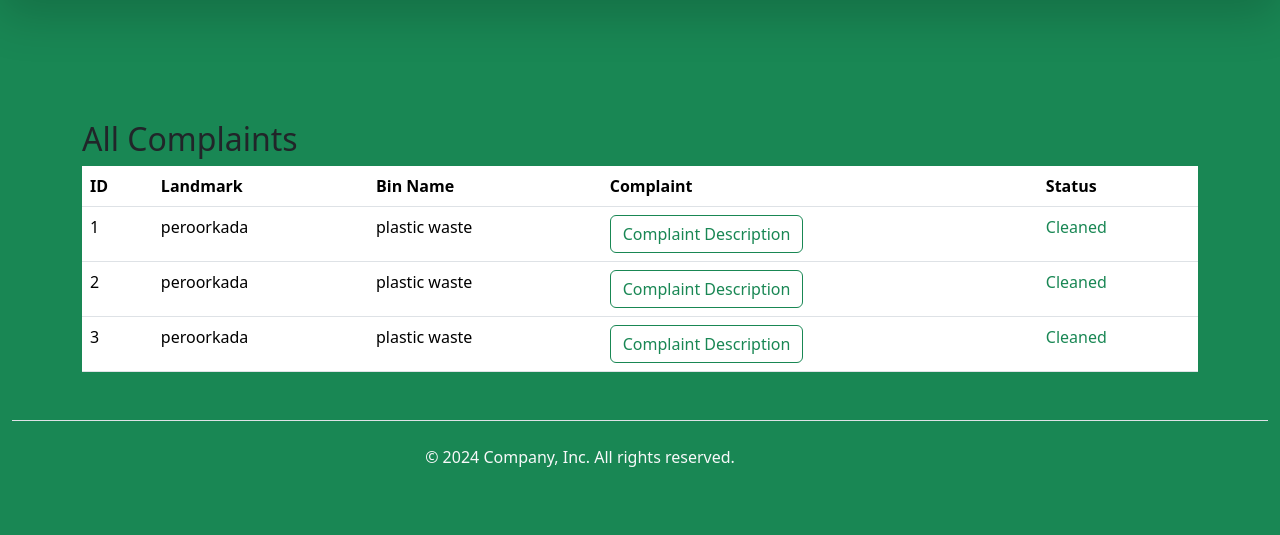
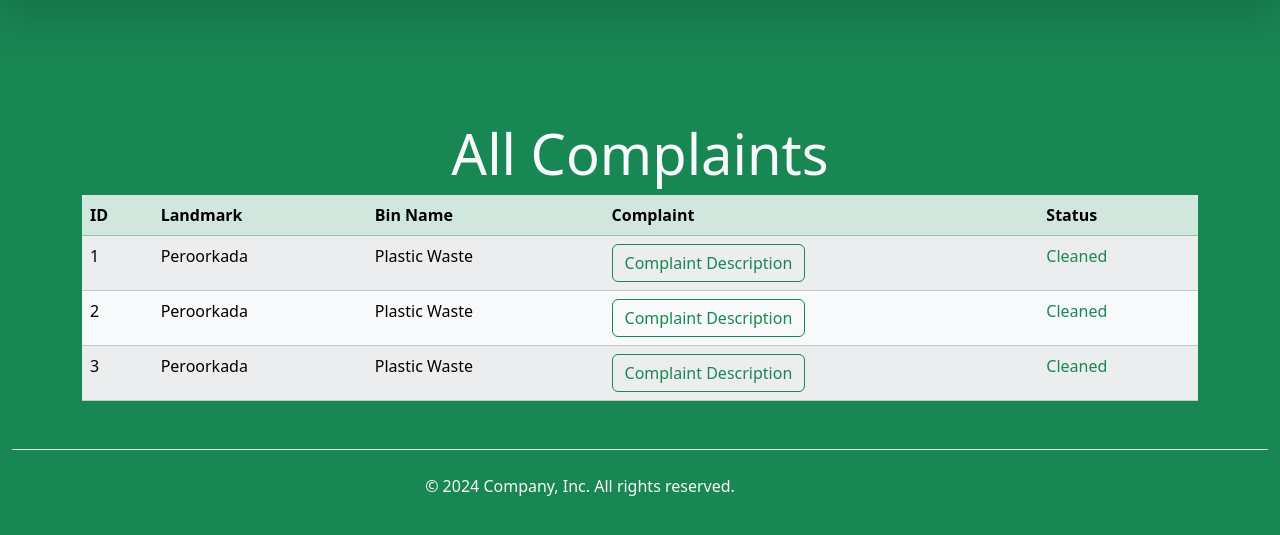
Before and after one commit to Nandhukriss/garbage-management-system-django, a Django app: page /view-all-complaints/ in a window 1280 px wide. Shown: the part 115-650 px from the top of the page. Run offline with Django 4.2, Linux system fonts and the light colour scheme; a user stored in the database is signed in; data comes from the database, SQL or seed files in the repository; both versions use the stored data as it was after the commit; some libraries are stand-ins or nearby versions.

Commit message:
ui updated

```diff
--- a/Templates/base.html
+++ b/Templates/base.html
@@ -41,11 +41,13 @@
 
   }
 
+
+
 	</style>
 </head>
 <body class="bg-success " >
 	<div class="container-fluid">
-		<a class="navbar-brand" href="#"><span class="text-light fw-semibold fs-3">GMS</span> <img src="https://clipground.com/images/garbage-truck-png-2.png" alt="logo" width="100px"></a>
+		<a class="navbar-brand" href="#"><span class="text-light fw-semibold fs-3" id="gms">GMS</span> <img src="https://clipground.com/images/garbage-truck-png-2.png" alt="logo" width="100px"></a>
 		<nav class="d-flex flex-wrap align-items-center justify-content-center justify-content-md-between py-3 mb-4 border-bottom fixed-top  shadow-lg " id="navbar">
 		  <div class="col-md-3 mb-2 mb-md-0">
 			<a href="/" class="d-inline-flex link-body-emphasis text-decoration-none">
@@ -54,18 +56,18 @@
 		  </div>
 
 		  <ul class="nav col-12 col-md-auto mb-2 justify-content-center mb-md-0">
-			<li><a href="{% url 'home' %}" class="nav-link px-2 text-light border border-2 rounded-4 mx-2 border-light ">Home</a></li>
-			<li><a href="{% url 'services' %}" class="nav-link px-2 text-light border border-2 rounded-4 mx-2 border-light ">Services</a></li>
+			<li><a href="{% url 'home' %}" class="nav-link px-2 text-light border border-2 rounded-4 mx-2 border-light  up">Home</a></li>
+			<li><a href="{% url 'services' %}" class="nav-link px-2 text-light border border-2 rounded-4 mx-2 border-light  up">Services</a></li>
 			{% if user.is_authenticated and user.is_customer %}
-			<li><a href="{% url 'post-complaint' %}" class="nav-link px-2 text-light border border-2 rounded-4 mx-2 border-light ">Complaint Now</a></li>
-			<li><a href="{% url 'view_all_complaints' %}" class="nav-link px-2 text-light border border-2 rounded-4 mx-2 border-light ">Your Complaints</a></li>
+			<li><a href="{% url 'post-complaint' %}" class="nav-link px-2 text-light border border-2 rounded-4 mx-2 border-light  up">Complaint Now</a></li>
+			<li><a href="{% url 'view_all_complaints' %}" class="nav-link px-2 text-light border border-2 rounded-4 mx-2 border-light  up">Your Complaints</a></li>
 			{% endif %}
 			{% if user.is_authenticated and user.is_driverreg %}
-			<li><a href="{% url 'view_assigned_complaints' %}" class="nav-link px-2 text-light border border-2 rounded-4 mx-2 border-light ">Jobs</a></li>
+			<li><a href="{% url 'view_assigned_complaints' %}" class="nav-link px-2 text-light border border-2 rounded-4 mx-2 border-light  up">Jobs</a></li>
 			{% endif %}
 
-			<li><a href="{% url 'contact' %}" class="nav-link px-2 text-light border border-2 rounded-4 mx-2 border-light ">Contact</a></li>
-			<li><a href="{% url 'about' %}" class="nav-link px-2 text-light border border-2 rounded-4 mx-2 border-light ">About</a></li>
+			<li><a href="{% url 'contact' %}" class="nav-link px-2 text-light border border-2 rounded-4 mx-2 border-light up ">Contact</a></li>
+			<li><a href="{% url 'about' %}" class="nav-link px-2 text-light border border-2 rounded-4 mx-2 border-light  up">About</a></li>
 		  </ul>
 
 		  {% if request.user.is_authenticated %}
@@ -113,7 +115,7 @@
 </script>
 <script>
 	// Get the navbar element
-var navbar = document.getElementById("navbar");
+let navbar = document.getElementById("navbar");
 
 // Add a scroll event listener
 window.addEventListener("scroll", function() {
--- a/Templates/contact.html
+++ b/Templates/contact.html
@@ -66,7 +66,7 @@ License URL: http://creativecommons.org/licenses/by/3.0/
 				</div>
 				<div class="col-12">
 				  <div class="d-grid">
-					<button class="btn btn-light btn-lg" type="submit">Send Message</button>
+					<button class="btn btn-light text-bg-light " type="submit">Send Message</button>
 				  </div>
 				</div>
 			  </div>
--- a/Templates/view_all_complaints.html
+++ b/Templates/view_all_complaints.html
@@ -3,10 +3,10 @@
 {% block content %}
 
 <div class="container mt-5">
-    <h2 style="margin-top: 10rem;" style="margin-top: 10rem;">All Complaints</h2>
-    <table class="table">
+    <h2 style="margin-top: 10rem;" style="margin-top: 10rem;" class="text-light display-4  text-center ">All Complaints</h2>
+    <table class="table table-light table-striped mt-2 table-hover table-responsive">
         <thead>
-            <tr>
+            <tr class="table-success">
                 <th scope="col">ID</th>
                 <th scope="col">Landmark</th>
                 <th scope="col">Bin Name</th>
@@ -14,13 +14,13 @@
                 <th scope="col">Status</th>
             </tr>
         </thead>
-        <tbody>
+        <tbody >
             {% for complaint in complaints %}
                 <tr>
-                    <td>{{ complaint.complaint_id }}</td>
-                    <td>{{ complaint.c_landmark }}</td>
-                    <td>{{ complaint.bin.Bin_name }}</td>
-                    <td >
+                    <td class="text-capitalize ">{{ complaint.complaint_id }}</td>
+                    <td class="text-capitalize ">{{ complaint.c_landmark }}</td>
+                    <td class="text-capitalize ">{{ complaint.bin.Bin_name }}</td>
+                    <td class="text-capitalize " >
                                         <!-- Button trigger modal -->
                     <button type="button" class="btn btn-outline-success" data-bs-toggle="modal" data-bs-target="#staticBackdrop">
                         Complaint Description
```
Also changed, not shown: Templates/view_assigned_complaints.html (+9 -9 lines), db.sqlite3.
